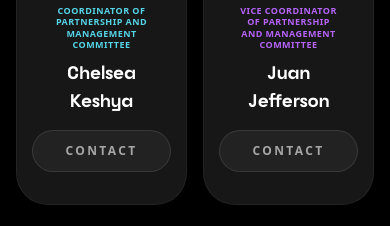
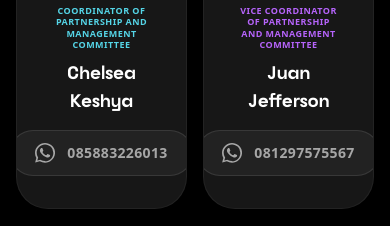
Before and after one commit to 1xterminal/webio26, a Next.js app: page /casecollab in a window 390 px wide. Shown: the part 5900-6126 px from the top of the page. Built offline with nearby package versions, Linux system fonts and the light colour scheme; no server answers.

Commit message:
feat: display whatsapp logo and phone number on shared contact card

```diff
--- a/src/components/shared/WhatsAppContactCard.tsx
+++ b/src/components/shared/WhatsAppContactCard.tsx
@@ -47,9 +47,14 @@ export const WhatsAppContactCard = memo(({
       rel="noopener noreferrer"
       whileHover={{ scale: 1.05, y: -2 }}
       whileTap={{ scale: 0.98 }}
-      className={`mt-auto px-8 py-3 rounded-full bg-white/5 text-white/60 text-xs font-bold uppercase tracking-[0.2em] hover:bg-${accentColor}/20 hover:text-white hover:shadow-[0_0_20px_${accentHex}40] border border-white/10 hover:border-${accentColor}/50 transition-all duration-300 z-20 relative overflow-hidden group/btn`}
+      className={`mt-auto px-6 py-3 rounded-full bg-white/5 text-white/60 text-sm font-bold tracking-wide hover:bg-${accentColor}/20 hover:text-white hover:shadow-[0_0_20px_${accentHex}40] border border-white/10 hover:border-${accentColor}/50 transition-all duration-300 z-20 relative overflow-hidden group/btn flex items-center justify-center gap-3`}
     >
-      <span className="relative z-10">Contact</span>
+      <div className="relative z-10 flex items-center justify-center shrink-0">
+        <svg className="w-5 h-5 text-current" fill="currentColor" viewBox="0 0 24 24">
+            <path d="M12.031 0C5.385 0 0 5.385 0 12.031c0 2.124.551 4.154 1.599 5.96L.18 23.4l5.589-1.465a12.015 12.015 0 0 0 6.262 1.761h.005c6.645 0 12.03-5.385 12.03-12.03S18.677 0 12.031 0zm.005 21.688a9.982 9.982 0 0 1-5.093-1.385l-.365-.216-3.785.992.997-3.69-.237-.377a9.988 9.988 0 0 1-1.528-5.32c0-5.508 4.484-9.992 9.992-9.992 2.668 0 5.176 1.04 7.062 2.926A9.954 9.954 0 0 1 21.99 12.03c0 5.508-4.484 9.992-9.992 9.992v.005zm5.483-7.495c-.301-.151-1.78-.88-2.056-.98-.276-.1-.478-.15-.679.15s-.779.98-.955 1.18c-.176.2-.352.226-.653.076-.301-.151-1.272-.469-2.42-1.49-.893-.794-1.497-1.776-1.673-2.077-.176-.301-.019-.464.131-.614.136-.135.301-.351.452-.527.15-.176.201-.301.301-.502.1-.2.05-.376-.025-.526-.075-.15-.679-1.643-.93-2.251-.243-.591-.49-.51-.679-.52-.176-.01-.377-.01-.578-.01s-.527.075-.803.376c-.276.301-1.054 1.03-1.054 2.511s1.08 2.91 1.231 3.111c.15.201 2.122 3.238 5.141 4.538.718.31 1.278.496 1.714.635.72.228 1.376.196 1.892.119.58-.087 1.78-.728 2.03-1.432.251-.703.251-1.306.176-1.432-.075-.125-.276-.2-.577-.35z"/>
+        </svg>
+      </div>
+      <span className="relative z-10">{phoneNumber.replace(/^62/, '0')}</span>
       <div className="absolute inset-0 bg-gradient-to-r from-transparent via-white/10 to-transparent -translate-x-full group-hover/btn:translate-x-full transition-transform duration-1000" />
     </motion.a>
   </motion.div>
```
